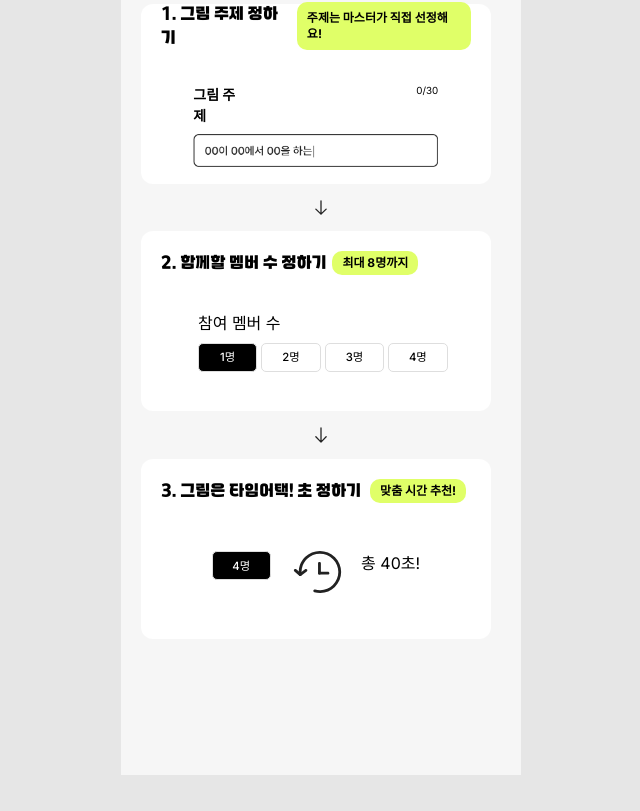
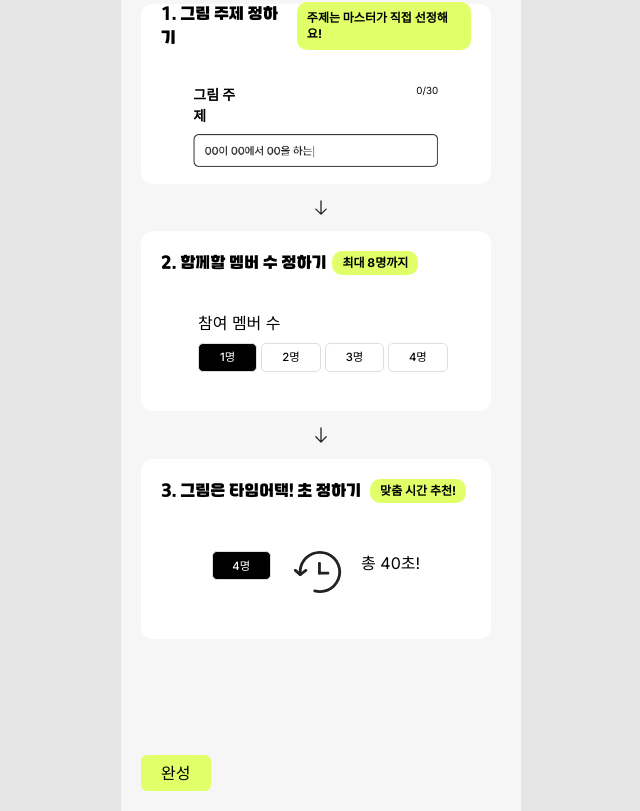
Before and after one commit to relay-toon/front, a Next.js app: page / in a window 1280 px wide. Shown: the part 728-1539 px from the top of the page, without its empty margins (319-959 px from the left). Before the commit the page ends 1503 px from the top, so only its background shows below. Built offline with nearby package versions, Linux system fonts and the light colour scheme.

Commit message:
design: Button component

```diff
--- /dev/null
+++ b/src/components/LargeBtn.tsx
@@ -0,0 +1,13 @@
+interface BtnText {
+  text: string;
+  active: boolean;
+}
+export default function LargeBtn({ text, active }: BtnText) {
+  return (
+    <button
+      className={`w-[332px] h-[64px] ${active ? 'bg-[#E0FF68]' : 'bg-[#D9D9D9]'} text-black text-[20px] rounded-md text-center flex justify-center items-center `}
+    >
+      {text}
+    </button>
+  );
+}
--- a/src/components/Main.tsx
+++ b/src/components/Main.tsx
@@ -1,6 +1,9 @@
 import Image from 'next/image';
 import '../app/styles/globals.css';
 import DrawingOrder from './DrawingOrder';
+import LargeBtn from './LargeBtn';
+import MediumBtn from './MediumBtn';
+import SmallBtn from './SmallBtn';
 export default function Main() {
   return (
     <div
@@ -127,6 +130,7 @@ export default function Main() {
           </div>
         </div>
       </div>
+      <SmallBtn text="완성" counting={false} />
     </div>
   );
 }
--- /dev/null
+++ b/src/components/MediumBtn.tsx
@@ -0,0 +1,13 @@
+interface BtnText {
+  text: string;
+  active: boolean;
+}
+export default function MediumBtn({ text, active }: BtnText) {
+  return (
+    <button
+      className={`w-[168px] h-[58px] ${active ? 'bg-[#E0FF68]' : 'bg-[#D9D9D9]'} text-black text-[20px] rounded-md text-center flex justify-center items-center `}
+    >
+      {text}
+    </button>
+  );
+}
--- /dev/null
+++ b/src/components/ModalBtn.tsx
@@ -0,0 +1,10 @@
+interface BtnText {
+  text: string;
+}
+export default function ModalBtn({ text }: BtnText) {
+  return (
+    <button className="w-[140px] h-[50px] bg-black text-white text-lg font-bold rounded-md text-center flex justify-center items-center ">
+      {text}
+    </button>
+  );
+}
--- /dev/null
+++ b/src/components/SmallBtn.tsx
@@ -0,0 +1,15 @@
+interface BtnText {
+  text: string;
+  counting: boolean;
+}
+export default function SmallBtn({ text, counting }: BtnText) {
+  return (
+    <button
+      className={`w-[70px] h-[36px] ${
+        counting ? 'bg-black text-[#E0FF68]' : 'bg-[#E0FF68] text-black'
+      }  text-[16px] rounded-md text-center flex justify-center items-center `}
+    >
+      {text}
+    </button>
+  );
+}
```
